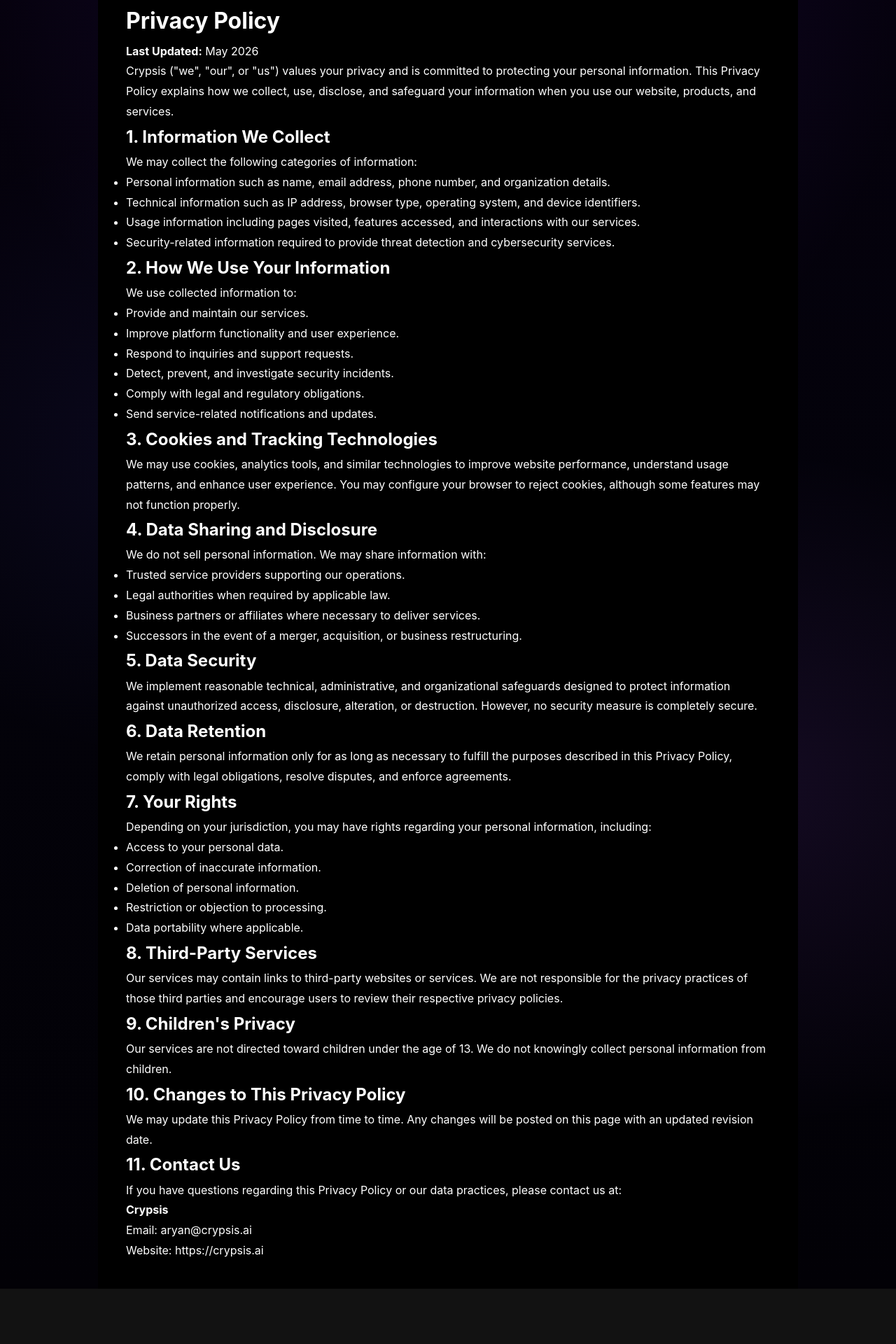
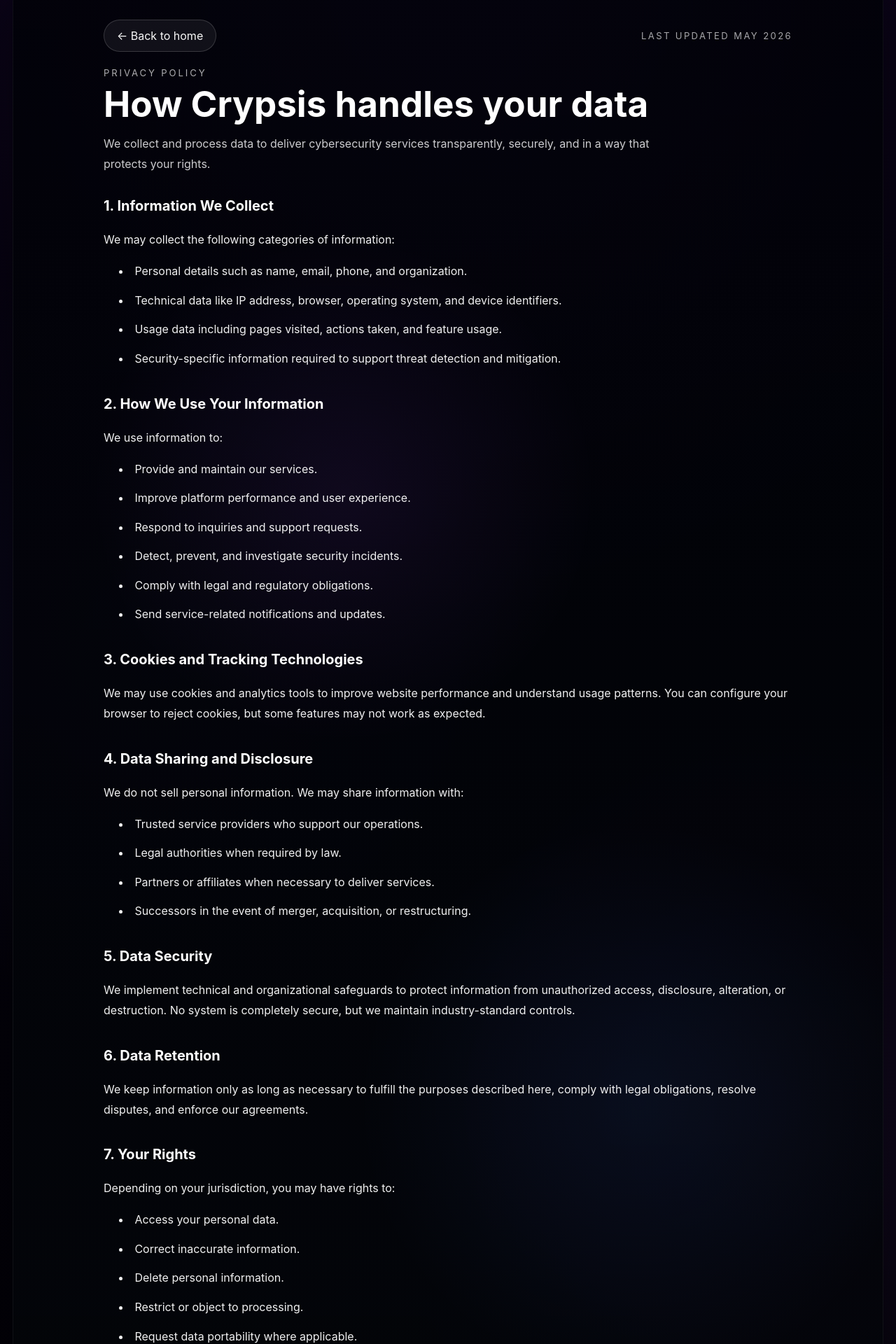
Before and after one commit to purple-cmyk/crypsis-spline, a React (Vite) app: page /privacy-policy in a window 1280 px wide. Shown: the part 39-1959 px from the top of the page at 70% size. Before the commit the page ends 1880 px from the top, so only its background shows below. Built offline with nearby package versions, Linux system fonts and the light colour scheme.

Commit message:
tos and pp updation

```diff
--- a/src/components/PrivacyPolicy.tsx
+++ b/src/components/PrivacyPolicy.tsx
@@ -1,151 +1,132 @@
+import { Link } from 'react-router-dom'
+
 function PrivacyPolicy() {
   return (
-    <div
-      style={{
-        padding: "40px",
-        maxWidth: "1000px",
-        margin: "0 auto",
-        color: "white",
-        background: "#000",
-        minHeight: "100vh",
-        lineHeight: "1.8",
-      }}
-    >
-      <h1>Privacy Policy</h1>
+    <div className="page-shell">
+      <div className="page-frame">
+        <div className="page-panel">
+          <div className="page-toolbar">
+            <Link to="/" className="page-back-btn">
+              ← Back to home
+            </Link>
+            <div className="page-badge">Last updated May 2026</div>
+          </div>
 
-      <p>
-        <strong>Last Updated:</strong> May 2026
+          <header className="page-header">
+            <p className="page-kicker">Privacy Policy</p>
+            <h1 className="page-title">How Crypsis handles your data</h1>
+            <p className="page-description">
+              We collect and process data to deliver cybersecurity services
+              transparently, securely, and in a way that protects your rights.
             </p>
+          </header>
 
-      <p>
-        Crypsis ("we", "our", or "us") values your privacy and is committed to
-        protecting your personal information. This Privacy Policy explains how
-        we collect, use, disclose, and safeguard your information when you use
-        our website, products, and services.
-      </p>
+          <article className="page-content">
+            <section>
+              <h2>1. Information We Collect</h2>
+              <p>We may collect the following categories of information:</p>
+              <ul>
+                <li>Personal details such as name, email, phone, and organization.</li>
+                <li>Technical data like IP address, browser, operating system, and device identifiers.</li>
+                <li>Usage data including pages visited, actions taken, and feature usage.</li>
+                <li>Security-specific information required to support threat detection and mitigation.</li>
+              </ul>
+            </section>
 
-      <h2>1. Information We Collect</h2>
-
-      <p>We may collect the following categories of information:</p>
-
-      <ul>
-        <li>
-          Personal information such as name, email address, phone number, and
-          organization details.
-        </li>
-        <li>
-          Technical information such as IP address, browser type, operating
-          system, and device identifiers.
-        </li>
-        <li>
-          Usage information including pages visited, features accessed, and
-          interactions with our services.
-        </li>
-        <li>
-          Security-related information required to provide threat detection and
-          cybersecurity services.
-        </li>
-      </ul>
-
+            <section>
               <h2>2. How We Use Your Information</h2>
-
-      <p>We use collected information to:</p>
-
+              <p>We use information to:</p>
               <ul>
                 <li>Provide and maintain our services.</li>
-        <li>Improve platform functionality and user experience.</li>
+                <li>Improve platform performance and user experience.</li>
                 <li>Respond to inquiries and support requests.</li>
                 <li>Detect, prevent, and investigate security incidents.</li>
                 <li>Comply with legal and regulatory obligations.</li>
                 <li>Send service-related notifications and updates.</li>
               </ul>
+            </section>
 
+            <section>
               <h2>3. Cookies and Tracking Technologies</h2>
+              <p>
+                We may use cookies and analytics tools to improve website
+                performance and understand usage patterns. You can configure your
+                browser to reject cookies, but some features may not work as expected.
+              </p>
+            </section>
 
+            <section>
+              <h2>4. Data Sharing and Disclosure</h2>
+              <p>We do not sell personal information. We may share information with:</p>
+              <ul>
+                <li>Trusted service providers who support our operations.</li>
+                <li>Legal authorities when required by law.</li>
+                <li>Partners or affiliates when necessary to deliver services.</li>
+                <li>Successors in the event of merger, acquisition, or restructuring.</li>
+              </ul>
+            </section>
+
+            <section>
+              <h2>5. Data Security</h2>
               <p>
-        We may use cookies, analytics tools, and similar technologies to improve
-        website performance, understand usage patterns, and enhance user
-        experience. You may configure your browser to reject cookies, although
-        some features may not function properly.
+                We implement technical and organizational safeguards to protect
+                information from unauthorized access, disclosure, alteration, or destruction.
+                No system is completely secure, but we maintain industry-standard controls.
               </p>
+            </section>
 
-      <h2>4. Data Sharing and Disclosure</h2>
+            <section>
+              <h2>6. Data Retention</h2>
+              <p>
+                We keep information only as long as necessary to fulfill the
+                purposes described here, comply with legal obligations, resolve
+                disputes, and enforce our agreements.
+              </p>
+            </section>
 
-      <p>We do not sell personal information. We may share information with:</p>
+            <section>
+              <h2>7. Your Rights</h2>
+              <p>Depending on your jurisdiction, you may have rights to:</p>
+              <ul>
+                <li>Access your personal data.</li>
+                <li>Correct inaccurate information.</li>
+                <li>Delete personal information.</li>
+                <li>Restrict or object to processing.</li>
+                <li>Request data portability where applicable.</li>
+              </ul>
+            </section>
 
-      <ul>
-        <li>Trusted service providers supporting our operations.</li>
-        <li>Legal authorities when required by applicable law.</li>
-        <li>
-          Business partners or affiliates where necessary to deliver services.
-        </li>
-        <li>
-          Successors in the event of a merger, acquisition, or business
-          restructuring.
-        </li>
-      </ul>
+            <section>
+              <h2>8. Third-Party Services</h2>
+              <p>
+                Crypsis may contain links to third-party sites or services. We are
+                not responsible for their privacy practices, so we encourage you
+                to review their privacy policies directly.
+              </p>
+            </section>
 
-      <h2>5. Data Security</h2>
+            <section>
+              <h2>9. Children’s Privacy</h2>
+              <p>
+                Our services are not directed toward children under 13, and we do not
+                knowingly collect personal information from this age group.
+              </p>
+            </section>
 
+            <section>
+              <h2>10. Changes to This Privacy Policy</h2>
               <p>
-        We implement reasonable technical, administrative, and organizational
-        safeguards designed to protect information against unauthorized access,
-        disclosure, alteration, or destruction. However, no security measure is
-        completely secure.
+                We may update this Privacy Policy from time to time. Any changes
+                will be posted here with an updated revision date.
               </p>
+            </section>
 
-      <h2>6. Data Retention</h2>
-
+            <section>
+              <h2>11. Contact Us</h2>
               <p>
-        We retain personal information only for as long as necessary to fulfill
-        the purposes described in this Privacy Policy, comply with legal
-        obligations, resolve disputes, and enforce agreements.
-      </p>
-
-      <h2>7. Your Rights</h2>
-
-      <p>
-        Depending on your jurisdiction, you may have rights regarding your
-        personal information, including:
-      </p>
-
-      <ul>
-        <li>Access to your personal data.</li>
-        <li>Correction of inaccurate information.</li>
-        <li>Deletion of personal information.</li>
-        <li>Restriction or objection to processing.</li>
-        <li>Data portability where applicable.</li>
-      </ul>
-
-      <h2>8. Third-Party Services</h2>
-
-      <p>
-        Our services may contain links to third-party websites or services. We
-        are not responsible for the privacy practices of those third parties and
-        encourage users to review their respective privacy policies.
-      </p>
-
-      <h2>9. Children's Privacy</h2>
-
-      <p>
-        Our services are not directed toward children under the age of 13. We
-        do not knowingly collect personal information from children.
-      </p>
-
-      <h2>10. Changes to This Privacy Policy</h2>
-
-      <p>
-        We may update this Privacy Policy from time to time. Any changes will be
-        posted on this page with an updated revision date.
-      </p>
-
-      <h2>11. Contact Us</h2>
-
-      <p>
-        If you have questions regarding this Privacy Policy or our data
+                If you have questions about this Privacy Policy or our data
                 practices, please contact us at:
               </p>
-
               <p>
                 <strong>Crypsis</strong>
                 <br />
@@ -153,8 +134,12 @@
                 <br />
                 Website: https://crypsis.ai
               </p>
+            </section>
+          </article>
         </div>
-  );
+      </div>
+    </div>
+  )
 }
 
 export default PrivacyPolicy;
--- a/src/components/TermsOfService.tsx
+++ b/src/components/TermsOfService.tsx
@@ -1,44 +1,44 @@
+import { Link } from 'react-router-dom'
+
 function TermsOfService() {
   return (
-    <div
-      style={{
-        padding: "40px",
-        maxWidth: "1000px",
-        margin: "0 auto",
-        color: "white",
-        background: "#000",
-        minHeight: "100vh",
-        lineHeight: "1.8",
-      }}
-    >
-      <h1>Terms of Service</h1>
+    <div className="page-shell">
+      <div className="page-frame">
+        <div className="page-panel">
+          <div className="page-toolbar">
+            <Link to="/" className="page-back-btn">
+              ← Back to home
+            </Link>
+            <div className="page-badge">Last updated May 2026</div>
+          </div>
 
-      <p>
-        <strong>Last Updated:</strong> May 2026
+          <header className="page-header">
+            <p className="page-kicker">Terms of Service</p>
+            <h1 className="page-title">How Crypsis is meant to be used</h1>
+            <p className="page-description">
+              These Terms govern your access to Crypsis web pages, products,
+              applications, and cybersecurity services. They set the rules for
+              safe and responsible use of our platform.
             </p>
+          </header>
 
-      <p>
-        Welcome to Crypsis. These Terms of Service ("Terms") govern your access
-        to and use of the Crypsis website, products, applications, and services
-        (collectively, the "Services"). By accessing or using our Services, you
-        agree to be bound by these Terms.
-      </p>
-
+          <article className="page-content">
+            <section>
               <h2>1. Acceptance of Terms</h2>
-
               <p>
                 By accessing or using Crypsis, you confirm that you have read,
-        understood, and agree to comply with these Terms and all applicable
-        laws and regulations.
+                understood, and agree to comply with these Terms and all
+                applicable laws and regulations.
               </p>
+            </section>
 
+            <section>
               <h2>2. Description of Services</h2>
-
               <p>
-        Crypsis provides cybersecurity-related services, including but not
-        limited to:
+                Crypsis provides cybersecurity capabilities to detect and mitigate
+                cloned, fake, and malicious applications, helping organizations
+                protect digital trust.
               </p>
-
               <ul>
                 <li>Clone and fake application detection.</li>
                 <li>Threat intelligence and monitoring.</li>
@@ -46,125 +46,133 @@
                 <li>Security analysis and reporting.</li>
                 <li>Related cybersecurity solutions and tools.</li>
               </ul>
+            </section>
 
+            <section>
               <h2>3. User Responsibilities</h2>
-
               <p>You agree not to:</p>
-
               <ul>
-        <li>Use the Services for unlawful purposes.</li>
+                <li>Use Crypsis for unlawful or malicious purposes.</li>
                 <li>Attempt to gain unauthorized access to systems or networks.</li>
                 <li>Interfere with or disrupt the Services.</li>
                 <li>Upload malicious code, malware, or harmful content.</li>
                 <li>Misrepresent your identity or affiliation.</li>
                 <li>Violate applicable laws or regulations.</li>
               </ul>
+            </section>
 
+            <section>
               <h2>4. Account Security</h2>
-
               <p>
                 If you create an account, you are responsible for maintaining the
-        confidentiality of your credentials and for all activities occurring
-        under your account.
+                confidentiality of your credentials and for all activity that
+                occurs under your account.
               </p>
+            </section>
 
+            <section>
               <h2>5. Intellectual Property</h2>
-
               <p>
-        All content, software, trademarks, logos, branding, text, graphics,
-        designs, and other materials provided through the Services are owned by
-        Crypsis or its licensors and are protected by applicable intellectual
-        property laws.
+                All content, software, trademarks, logos, branding, text,
+                graphics, and other materials provided through Crypsis are owned
+                by Crypsis or its licensors and protected by applicable law.
               </p>
-
               <p>
                 You may not copy, modify, distribute, reverse engineer, or create
-        derivative works from our Services without prior written permission.
+                derivative works from our Services without prior written
+                permission.
               </p>
+            </section>
 
+            <section>
               <h2>6. Third-Party Services</h2>
+              <p>
+                Crypsis may contain links to third-party websites or services. We
+                do not control and are not responsible for their content,
+                privacy practices, or policies.
+              </p>
+            </section>
 
+            <section>
+              <h2>7. Service Availability</h2>
               <p>
-        Our Services may contain links to third-party websites, platforms, or
-        services. Crypsis does not control and is not responsible for the
-        content, privacy policies, or practices of third parties.
+                We strive for reliable service, but we cannot guarantee
+                uninterrupted availability. Services may be modified, suspended,
+                or discontinued at any time without prior notice.
               </p>
+            </section>
 
-      <h2>7. Service Availability</h2>
+            <section>
+              <h2>8. Disclaimer of Warranties</h2>
+              <p>
+                Crypsis is provided on an “AS IS” and “AS AVAILABLE” basis. We
+                make no warranties, express or implied, regarding reliability,
+                accuracy, availability, or suitability.
+              </p>
+              <p>
+                While Crypsis aims to identify cybersecurity threats and harmful
+                activity, no security solution can guarantee detection of every
+                threat.
+              </p>
+            </section>
 
+            <section>
+              <h2>9. Limitation of Liability</h2>
               <p>
-        We strive to maintain reliable Services but do not guarantee
-        uninterrupted availability. Services may be modified, suspended, or
-        discontinued at any time without prior notice.
+                To the maximum extent permitted by law, Crypsis will not be
+                liable for indirect, incidental, special, consequential, or
+                punitive damages, including loss of profits, revenue, data,
+                goodwill, or business opportunities.
               </p>
+            </section>
 
-      <h2>8. Disclaimer of Warranties</h2>
-
-      <p>
-        The Services are provided on an "AS IS" and "AS AVAILABLE" basis.
-        Crypsis makes no warranties, express or implied, regarding the
-        reliability, accuracy, availability, or suitability of the Services.
-      </p>
-
-      <p>
-        While Crypsis aims to identify cybersecurity threats and malicious
-        activity, no security solution can guarantee the detection or prevention
-        of all threats.
-      </p>
-
-      <h2>9. Limitation of Liability</h2>
-
-      <p>
-        To the maximum extent permitted by law, Crypsis shall not be liable for
-        any indirect, incidental, special, consequential, or punitive damages,
-        including loss of profits, revenue, data, goodwill, or business
-        opportunities arising from the use of the Services.
-      </p>
-
+            <section>
               <h2>10. Indemnification</h2>
-
               <p>
                 You agree to defend, indemnify, and hold harmless Crypsis, its
-        directors, employees, partners, and affiliates from any claims,
-        liabilities, damages, losses, or expenses arising from your use of the
-        Services or violation of these Terms.
-      </p>
-
-      <h2>11. Termination</h2>
-
-      <p>
-        We reserve the right to suspend or terminate access to the Services at
-        any time if we believe you have violated these Terms or applicable law.
-      </p>
-
-      <h2>12. Privacy</h2>
-
-      <p>
-        Your use of the Services is also governed by our Privacy Policy, which
-        describes how we collect, use, and protect your information.
-      </p>
-
-      <h2>13. Governing Law</h2>
-
-      <p>
-        These Terms shall be governed by and construed in accordance with the
-        laws of India, without regard to conflict of law principles.
-      </p>
-
-      <h2>14. Changes to These Terms</h2>
-
-      <p>
-        Crypsis may update these Terms from time to time. Continued use of the
-        Services following any changes constitutes acceptance of the revised
+                directors, employees, partners, and affiliates from claims or
+                losses arising from your use of the Services or violation of these
                 Terms.
               </p>
+            </section>
 
+            <section>
+              <h2>11. Termination</h2>
+              <p>
+                We may suspend or terminate access to the Services if we believe
+                you have violated these Terms or applicable law.
+              </p>
+            </section>
+
+            <section>
+              <h2>12. Privacy</h2>
+              <p>
+                Your use of Crypsis is also governed by our Privacy Policy, which
+                explains how we collect, use, and protect your information.
+              </p>
+            </section>
+
+            <section>
+              <h2>13. Governing Law</h2>
+              <p>
+                These Terms are governed by the laws of India, without regard to
+                conflict of law principles.
+              </p>
+            </section>
+
+            <section>
+              <h2>14. Changes to These Terms</h2>
+              <p>
+                We may update these Terms from time to time. Continued use after
+                changes constitutes acceptance of the revised Terms.
+              </p>
+            </section>
+
+            <section>
               <h2>15. Contact Information</h2>
-
               <p>
                 For questions regarding these Terms, please contact:
               </p>
-
               <p>
                 <strong>Crypsis</strong>
                 <br />
@@ -172,8 +180,12 @@
                 <br />
                 Website: https://crypsis.ai
               </p>
+            </section>
+          </article>
         </div>
-  );
+      </div>
+    </div>
+  )
 }
 
 export default TermsOfService;
```
Also changed, not shown: src/index.css. Lines whose indentation alone changed are shown as unchanged.
